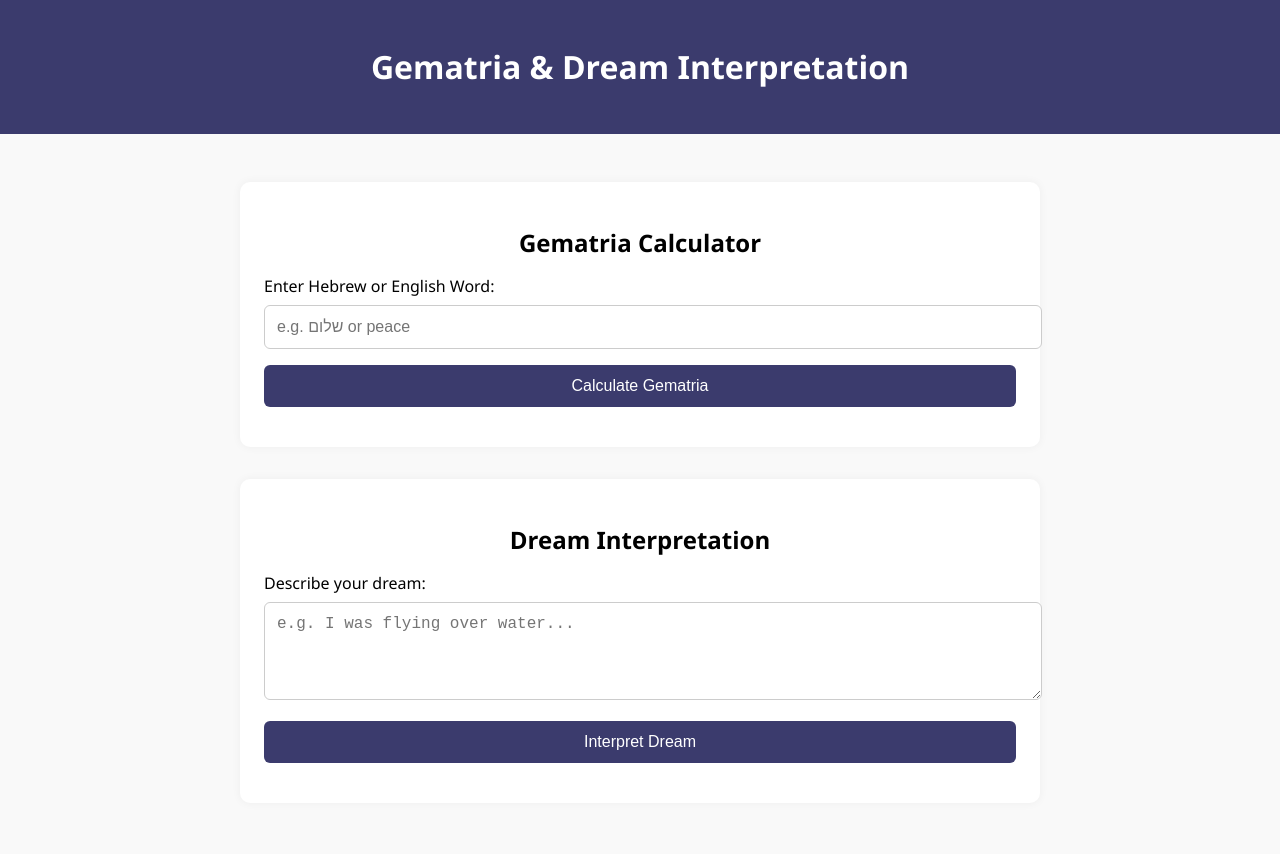
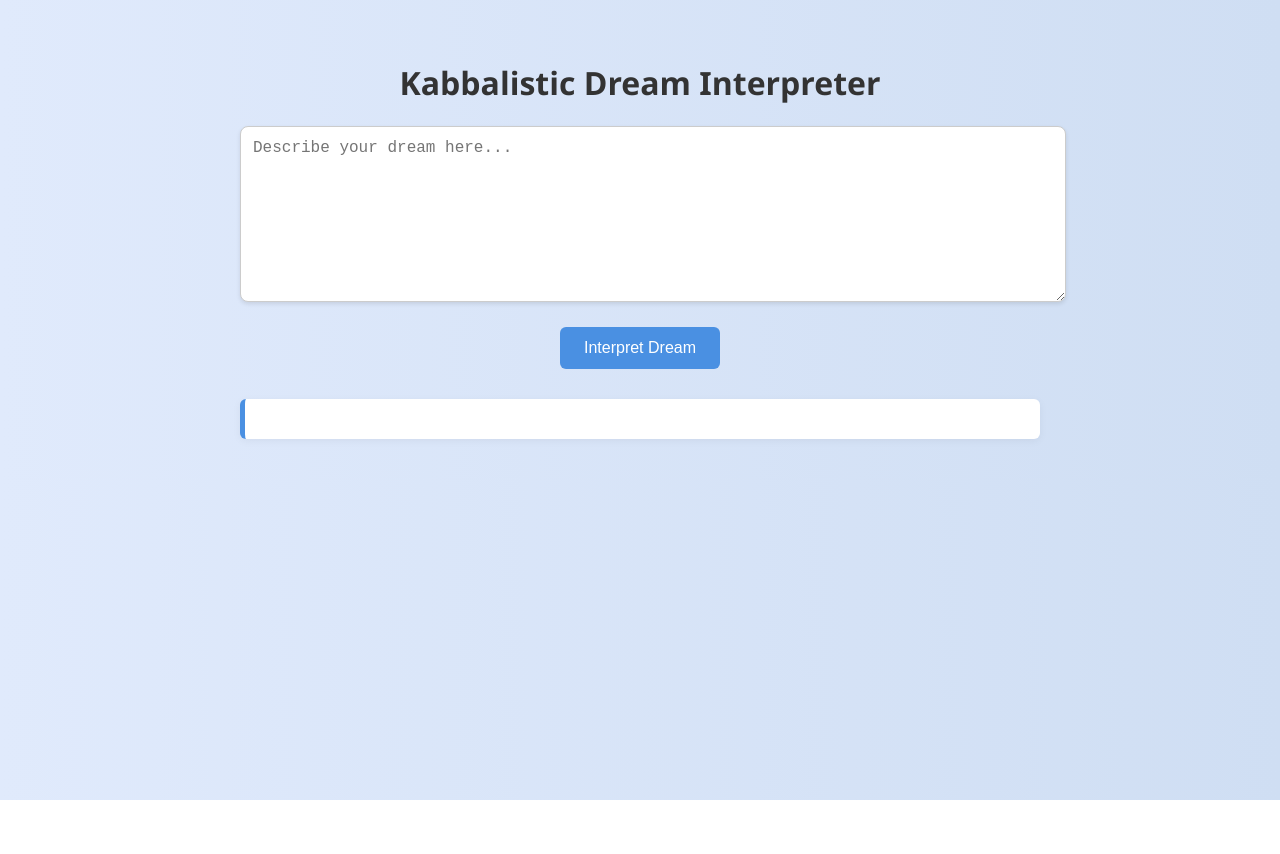
Before and after one commit to alok-108/gematria, a plain HTML site: page index.html in a window 1280 px wide. After the commit the page ends 800 px from the top, so only its background shows below. Drawn offline with Linux system fonts and the light colour scheme.

Commit message:
Update index.html

```diff
--- a/index.html
+++ b/index.html
@@ -1,106 +1,71 @@
 <!DOCTYPE html>
 <html lang="en">
 <head>
-  <meta charset="UTF-8" />
-  <meta name="viewport" content="width=device-width, initial-scale=1.0"/>
-  <title>Gematria & Dream Interpretation</title>
+  <meta charset="UTF-8">
+  <title>Kabbalistic Dream Interpreter</title>
+  <script defer src="dream.js"></script>
   <style>
     body {
-      font-family: 'Segoe UI', Tahoma, Geneva, Verdana, sans-serif;
-      background: #f9f9f9;
-      margin: 0;
-      padding: 0;
+      font-family: 'Segoe UI', sans-serif;
+      background: linear-gradient(to right, #e0eafc, #cfdef3);
+      padding: 40px;
+      max-width: 800px;
+      margin: auto;
     }
 
-    header {
-      background-color: #3b3b6d;
-      color: white;
-      padding: 1.5rem;
+    h1 {
       text-align: center;
+      color: #333;
     }
 
-    main {
-      max-width: 800px;
-      margin: 2rem auto;
-      padding: 1rem;
-    }
-
-    section {
-      background: #fff;
-      padding: 1.5rem;
-      margin-bottom: 2rem;
-      border-radius: 10px;
-      box-shadow: 0 0 10px rgba(0,0,0,0.05);
-    }
-
-    h2 {
-      text-align: center;
-      margin-bottom: 1rem;
-    }
-
-    input[type="text"],
     textarea {
       width: 100%;
-      padding: 0.75rem;
-      margin-top: 0.5rem;
+      height: 150px;
+      font-size: 16px;
+      padding: 12px;
+      box-shadow: 0 2px 4px rgba(0,0,0,0.1);
+      border-radius: 8px;
       border: 1px solid #ccc;
-      border-radius: 6px;
-      font-size: 1rem;
+      resize: vertical;
     }
 
     button {
       display: block;
-      width: 100%;
-      margin-top: 1rem;
-      padding: 0.75rem;
-      font-size: 1rem;
-      background-color: #3b3b6d;
+      margin: 20px auto;
+      padding: 12px 24px;
+      font-size: 16px;
+      background-color: #4a90e2;
       color: white;
       border: none;
       border-radius: 6px;
       cursor: pointer;
+      transition: background-color 0.3s ease;
     }
 
     button:hover {
-      background-color: #2c2c5a;
+      background-color: #357ab7;
     }
 
-    #result,
-    #numberMeaning,
     #dreamResult {
-      margin-top: 1rem;
-      font-size: 1.1rem;
-      color: #333;
+      margin-top: 30px;
+      padding: 20px;
+      background-color: #ffffff;
+      border-left: 5px solid #4a90e2;
+      box-shadow: 0 2px 8px rgba(0,0,0,0.05);
+      border-radius: 6px;
+      font-size: 17px;
+      line-height: 1.6;
     }
   </style>
 </head>
 <body>
 
-  <header>
-    <h1>Gematria & Dream Interpretation</h1>
-  </header>
+  <h1>Kabbalistic Dream Interpreter</h1>
 
-  <main>
-    <!-- Gematria Section -->
-    <section id="calculator">
-      <h2>Gematria Calculator</h2>
-      <label for="hebrewInput">Enter Hebrew or English Word:</label>
-      <input type="text" id="hebrewInput" placeholder="e.g. שלום or peace" />
-      <button id="calcBtn">Calculate Gematria</button>
-      <div id="result"></div>
-      <div id="numberMeaning"></div>
-    </section>
+  <textarea id="dreamInput" placeholder="Describe your dream here..."></textarea>
+  <button id="dreamBtn">Interpret Dream</button>
 
-    <!-- Dream Interpretation Section -->
-    <section id="dream">
-      <h2>Dream Interpretation</h2>
-      <label for="dreamInput">Describe your dream:</label>
-      <textarea id="dreamInput" rows="4" placeholder="e.g. I was flying over water..."></textarea>
-      <button id="dreamBtn">Interpret Dream</button>
-      <div id="dreamResult"></div>
-    </section>
-  </main>
+  <div id="dreamResult"></div>
 
-  <script src="script.js"></script>
 </body>
 </html>
```
